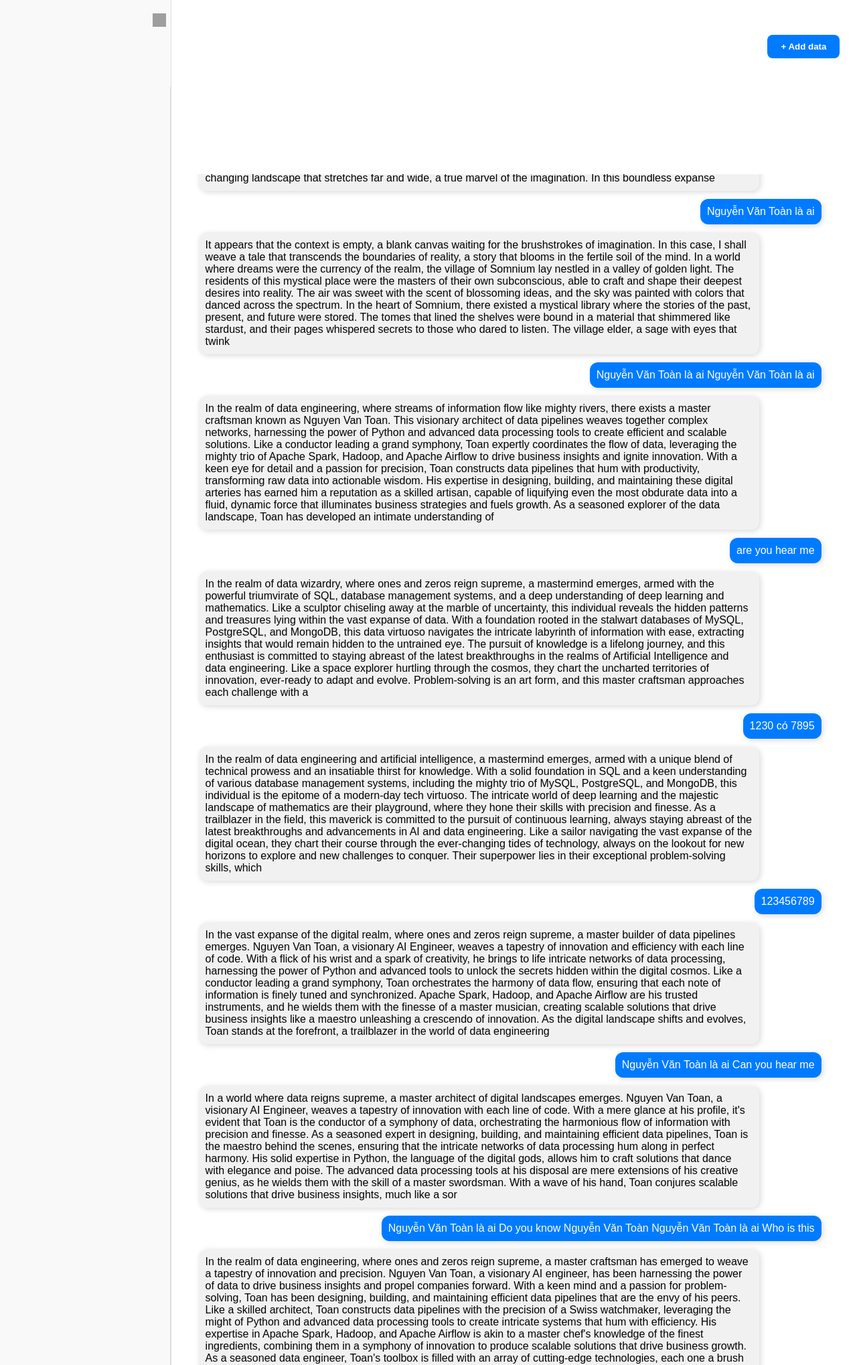
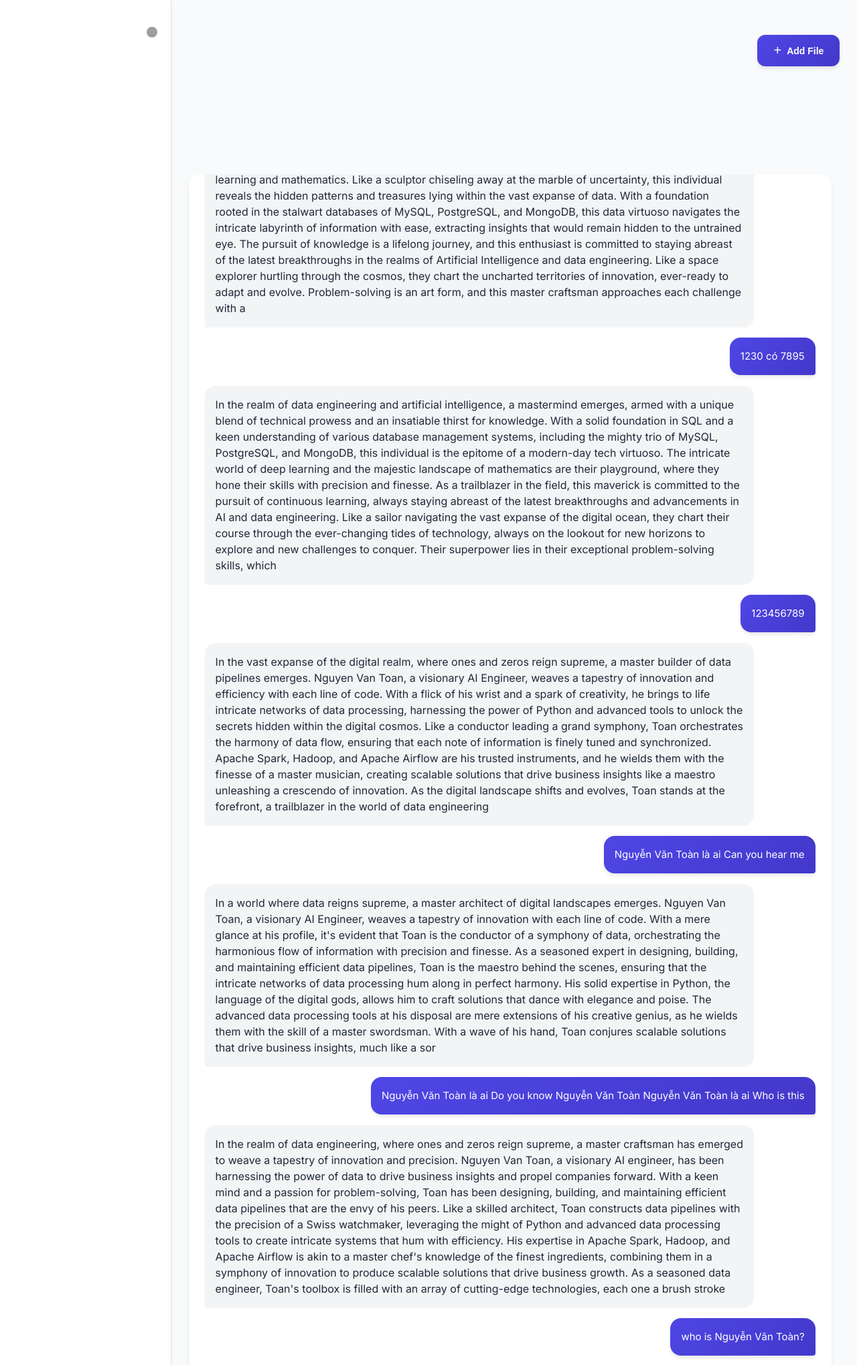
Before and after one commit to noaft/Notebook_LLM, a FastAPI app: page / in a window 1280 px wide. Shown: the top 2038 px of the page at 67% size. Run offline with FastAPI, Linux system fonts and the light colour scheme; data comes from the database, SQL or seed files in the repository; both versions use the stored data as it was after the commit; data that the repository does not hold is empty; grey boxes are pictures that could not be loaded.

Commit message:
add another css

```diff
--- a/static/css/index.css
+++ b/static/css/index.css
@@ -5,30 +5,54 @@
     padding: 0;
 }
 
+:root {
+    --primary-color: #4f46e5;
+    --primary-hover: #4338ca;
+    --secondary-color: #f3f4f6;
+    --text-color: #1f2937;
+    --text-light: #6b7280;
+    --border-color: #e5e7eb;
+    --shadow-sm: 0 1px 2px 0 rgb(0 0 0 / 0.05);
+    --shadow-md: 0 4px 6px -1px rgb(0 0 0 / 0.1);
+    --shadow-lg: 0 10px 15px -3px rgb(0 0 0 / 0.1);
+}
+
 body {
-    font-family: 'Arial', sans-serif;
-    background-color: #ffffff; /* Màu nền nhẹ */
-    padding: 20px;
+    font-family: 'Inter', -apple-system, BlinkMacSystemFont, 'Segoe UI', Roboto, sans-serif;
+    background-color: #f9fafb;
+    color: var(--text-color);
+    line-height: 1.5;
 }
 
 /* Nút thêm dữ liệu */
 .add-data {
-    display: block;
+    display: flex;
+    align-items: center;
+    gap: 8px;
     position: absolute;
     right: 2%;
     top: 2%;
-    padding: 10px 20px;
-    background-color: #007bff;
+    padding: 12px 24px;
+    background: linear-gradient(135deg, var(--primary-color), var(--primary-hover));
     color: #fff;
     border: none;
-    border-radius: 8px;
+    border-radius: 12px;
     cursor: pointer;
-    font-weight: bold;
-    transition: background-color 0.3s ease;
+    font-weight: 600;
+    font-size: 14px;
+    transition: all 0.3s ease;
+    box-shadow: var(--shadow-md);
 }
 
 .add-data:hover {
-    background-color: #0056b3;
+    transform: translateY(-2px);
+    box-shadow: var(--shadow-lg);
+}
+
+.add-data::before {
+    content: "+";
+    font-size: 20px;
+    font-weight: 300;
 }
 
 /* Khung hiển thị nội dung chat */
@@ -39,46 +63,60 @@
     position: absolute;
     height: 78vh;
     background-color: #ffffff;
-    padding: 15px;
-    border-radius: 8px;
+    padding: 24px;
+    border-radius: 16px;
     overflow-y: auto;
     display: flex;
     flex-direction: column;
-    gap: 12px;
+    gap: 16px;
+    box-shadow: var(--shadow-md);
 }
 
 /* Hộp chứa tin nhắn */
 .message-box {
     max-width: 65%;
-    padding: 12px;
-    border-radius: 10px;
+    padding: 16px;
+    border-radius: 16px;
     word-wrap: break-word;
     display: inline-block;
-    font-size: 16px;
+    font-size: 15px;
+    line-height: 1.6;
+    animation: messageAppear 0.3s ease-out;
+}
+
+@keyframes messageAppear {
+    from {
+        opacity: 0;
+        transform: translateY(10px);
+    }
+    to {
+        opacity: 1;
+        transform: translateY(0);
+    }
 }
 
 /* Tin nhắn người dùng (bên phải) */
 .user-message {
     align-self: flex-end;
     max-width: 90%;
-    background-color: #007bff;
+    background: linear-gradient(135deg, var(--primary-color), var(--primary-hover));
     color: #fff;
     text-align: right;
-    padding: 10px;
-    border-radius: 12px;
-    box-shadow: 2px 2px 8px rgba(0, 0, 0, 0.15);
+    padding: 16px;
+    border-radius: 16px 16px 4px 16px;
+    box-shadow: var(--shadow-md);
 }
 
 /* Tin nhắn bot (bên trái) */
 .bot-response {
     align-self: flex-start;
-    background-color: #f1f1f1;
+    background-color: var(--secondary-color);
     max-width: 90%;
-    color: #000;
+    color: var(--text-color);
     text-align: left;
-    padding: 10px;
-    border-radius: 12px;
-    box-shadow: 2px 2px 8px rgba(0, 0, 0, 0.15);
+    padding: 16px;
+    border-radius: 16px 16px 16px 4px;
+    box-shadow: var(--shadow-sm);
 }
 
 /* Khung nhập chat */
@@ -89,119 +127,166 @@
     position: absolute;
     display: flex;
     align-items: center;
-    padding: 12px;
+    padding: 16px;
     background-color: #ffffff;
-    border: 1px solid #ddd;
-    border-radius: 8px;
-    box-shadow: 0 6px 8px rgba(0, 0, 0, 0.1);
+    border: 1px solid var(--border-color);
+    border-radius: 16px;
+    box-shadow: var(--shadow-lg);
+    transition: all 0.3s ease;
+}
+
+.chat-container:focus-within {
+    box-shadow: 0 0 0 3px rgba(79, 70, 229, 0.1);
 }
 
 /* Input nhập tin nhắn */
 .chat-input {
     flex: 1;
-    padding: 12px;
-    border: 1px solid #ccc;
-    border-radius: 8px;
-    font-size: 16px;
+    padding: 14px;
+    border: 1px solid var(--border-color);
+    border-radius: 12px;
+    font-size: 15px;
     outline: none;
+    transition: all 0.3s ease;
 }
 
 .chat-input:focus {
-    border-color: #007bff;
+    border-color: var(--primary-color);
+    box-shadow: 0 0 0 3px rgba(79, 70, 229, 0.1);
 }
 
 /* Các nút hình ảnh */
 .chat-container img {
-    width: 35px;
-    height: 35px;
-    margin-left: 12px;
+    width: 40px;
+    height: 40px;
+    margin-left: 16px;
     cursor: pointer;
-    transition: transform 0.2s ease-in-out;
+    transition: all 0.3s ease;
+    padding: 8px;
+    border-radius: 50%;
 }
 
 .chat-container img:hover {
     transform: scale(1.1);
+    background-color: var(--secondary-color);
 }
 
 /* Sidebar hiển thị file */
-.left-content{
+.left-content {
     top: 0%;
     left: 0%;
     width: 20%;
     position: absolute;
     height: 100vh;
-    background-color: #f9f9f9;
+    background-color: #ffffff;
     overflow-y: auto;
     display: flex;
     flex-direction: column;
-    padding: 10px;
-    border-right: 1px solid #ddd;
+    padding: 16px;
+    border-right: 1px solid var(--border-color);
+    box-shadow: var(--shadow-md);
 }
+
 .file-show {
     top: 5%;
     left: 0%;
     width: 100%;
     position: absolute;
     height: 95vh;
-    background-color: #f9f9f9;
+    background-color: #ffffff;
     overflow-y: auto;
     display: flex;
     flex-direction: column;
-    padding: 10px;
-    border-right: 1px solid #ddd;
+    padding: 16px;
+    gap: 12px;
 }
 
 /* Mục file */
 .file-item {
     width: 95%;
-    margin: 8px auto;
-    padding: 12px;
+    margin: 0 auto;
+    padding: 16px;
     background-color: #ffffff;
-    color: #333;
+    color: var(--text-color);
     display: flex;
     align-items: center;
-    gap: 10px;
-    border-radius: 10px;
-    border: 1px solid #ccc;
-    box-shadow: 2px 2px 5px rgba(0, 0, 0, 0.1);
+    gap: 12px;
+    border-radius: 12px;
+    border: 1px solid var(--border-color);
+    box-shadow: var(--shadow-sm);
     transition: all 0.3s ease;
+    cursor: pointer;
 }
 
 .file-item:hover {
-    background-color: #e6f7ff;
-    border-color: #007bff;
-    transform: scale(1.03);
-    cursor: pointer;
+    background-color: var(--secondary-color);
+    border-color: var(--primary-color);
+    transform: translateX(4px);
+}
+
+.file-item.selected {
+    background-color: #eef2ff;
+    border-color: var(--primary-color);
 }
 
 /* Checkbox trong file */
 .file-item input[type="checkbox"] {
-    transform: scale(1.2);
+    width: 18px;
+    height: 18px;
     cursor: pointer;
+    accent-color: var(--primary-color);
 }
 
 /* Tên file */
 .file-item span {
-    font-size: 16px;
+    font-size: 14px;
     font-weight: 500;
     flex: 1;
     white-space: nowrap;
     overflow: hidden;
     text-overflow: ellipsis;
+    color: var(--text-color);
 }
 
 /* Icon file */
 .file-item::before {
     content: "📄";
-    font-size: 18px;
+    font-size: 20px;
 }
 
 .delete-file {
     position: relative;
     top: 10%;
     left: 16.8%;
-    width: 20px;
-    height: 20px;
+    width: 24px;
+    height: 24px;
     cursor: pointer;
     z-index: 10;
+    padding: 4px;
+    border-radius: 50%;
+    transition: all 0.3s ease;
 }
+
+.delete-file:hover {
+    background-color: #fee2e2;
+    transform: scale(1.1);
+}
+
+/* Scrollbar styling */
+::-webkit-scrollbar {
+    width: 8px;
+}
+
+::-webkit-scrollbar-track {
+    background: #f1f1f1;
+    border-radius: 4px;
+}
+
+::-webkit-scrollbar-thumb {
+    background: #cbd5e1;
+    border-radius: 4px;
+}
+
+::-webkit-scrollbar-thumb:hover {
+    background: #94a3b8;
+}
--- a/templates/index.html
+++ b/templates/index.html
@@ -4,26 +4,41 @@
     <meta charset="UTF-8">
     <meta name="viewport" content="width=device-width, initial-scale=1.0">
     <link rel="stylesheet" href="{{ url_for('static', path='css/index.css') }}">
+    <link href="https://fonts.googleapis.com/css2?family=Inter:wght@400;500;600&display=swap" rel="stylesheet">
     <script type="module" src="{{ url_for('static', path='js/index.js') }}"></script>
     <title>Chat UI</title>
 </head>
 
 <body>
-    <button class = "add-data" id = "add-data">+ Add data</button>
-    <input type="file" name="upload" class = "add-pdf" id = "add-pdf" accept="application/pdf" style="display: none;"/>
-    <img src="/static/image/trash.png" class="delete-file" id = "delete-file">
-    <div id = "left-content" class = "left-content">
-        <div class = "file-show" id = "file-show">
+    <div class="app-container">
+        <div class="sidebar">
+            <div class="sidebar-header">
+                <h2>Files</h2>
+                <button class="add-data" id="add-data">
+                    <span>Add File</span>
+                </button>
+            </div>
+            <input type="file" name="upload" class="add-pdf" id="add-pdf" accept="application/pdf" style="display: none;"/>
+            <img src="/static/image/trash.png" class="delete-file" id="delete-file" alt="Delete">
+            <div id="left-content" class="left-content">
+                <div class="file-show" id="file-show">
+                </div>
+            </div>
         </div>
-    </div>
-    <div class = "chat-show">
 
-    </div>
+        <div class="main-content">
+            <div class="chat-header">
+                <h1>Chat Assistant</h1>
+            </div>
+            <div id="chat-show" class="chat-show">
+            </div>
 
-    <div class="chat-container">
-        <input type="text" class="chat-input" id ="chat-input" placeholder="Bắt đầu nhập ....">
-        <img src="/static/image/send.png" class = "send" id = "send">
-        <img src="/static/image/mic.png" class = "mic" id = "mic">
+            <div class="chat-container">
+                <input type="text" class="chat-input" id="chat-input" placeholder="Type your message...">
+                <img src="/static/image/send.png" class="send" id="send" alt="Send">
+                <img src="/static/image/mic.png" class="mic" id="mic" alt="Voice Input">
+            </div>
+        </div>
     </div>
 </body>
 </html>
```
Also changed, not shown: chat.db.
